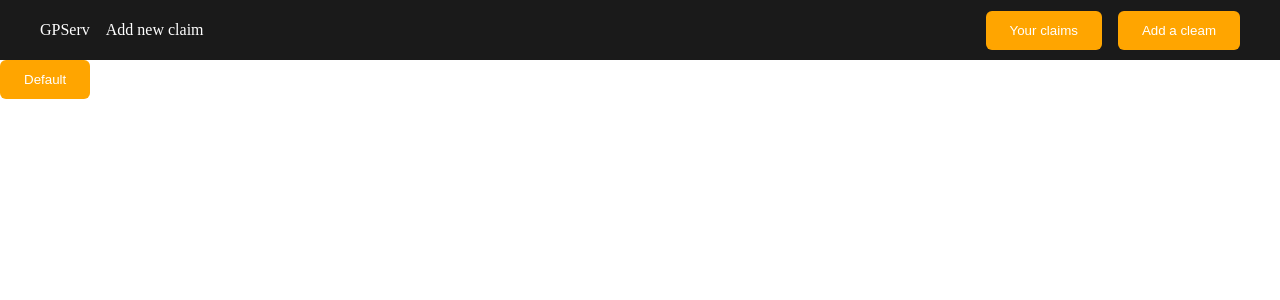
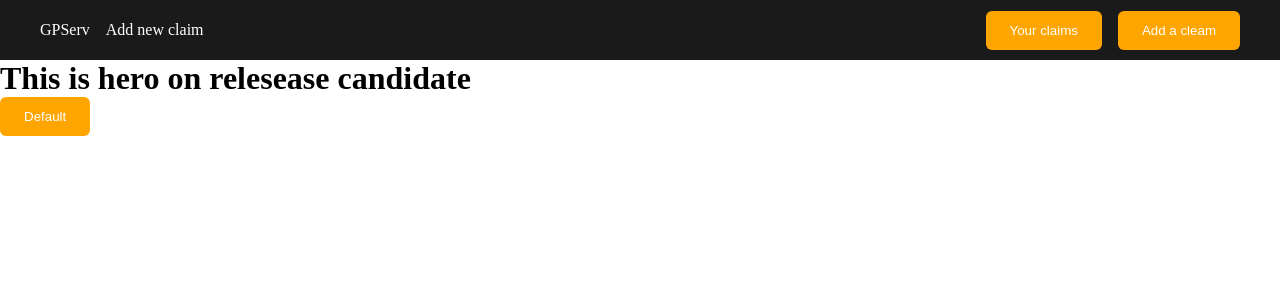
Before and after one commit to antonijo-dod/github-test, a React (Vite) app: page / in a window 1280 px wide. Shown: the top 300 px of the page. Built offline with nearby package versions, Linux system fonts and the light colour scheme.

Commit message:
New hero

```diff
--- a/src/pages/claims.tsx
+++ b/src/pages/claims.tsx
@@ -1,7 +1,12 @@
 import { Layout, Button } from "@/components";
 
 const Claims = () => {
-  return <Button variant="primary">Default</Button>;
+  return (
+    <>
+      <h1>This is hero on relesease candidate</h1>
+      <Button variant="primary">Default</Button>
+    </>
+  );
 };
 
 export default Claims;
```
